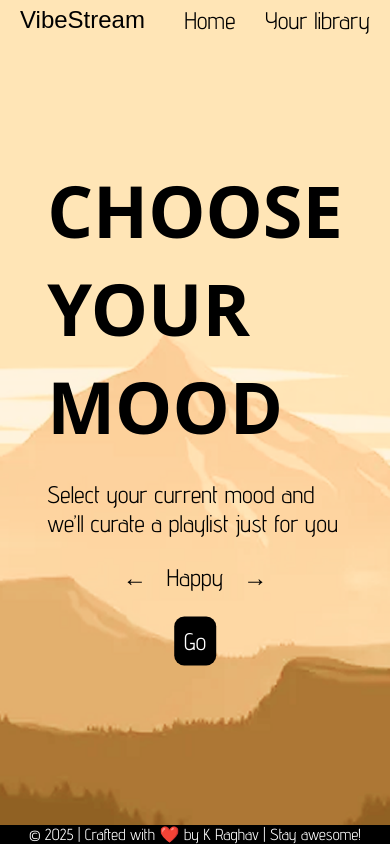
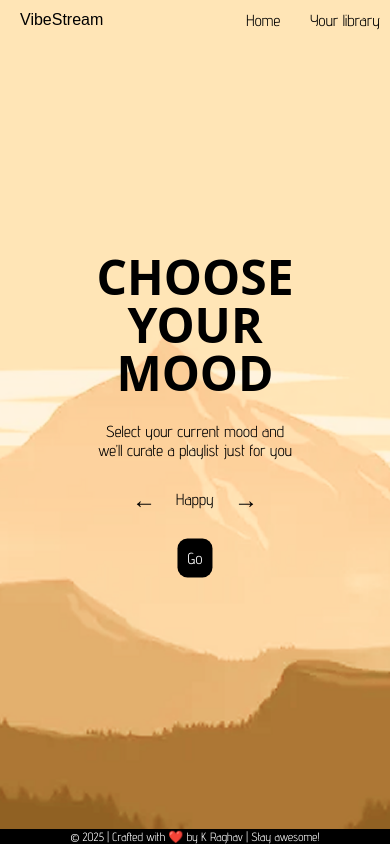
Before and after one commit to 3RaghavK3/Mood-Based-Music-Playlist, a React (Vite) app in the folder client/: page / in a window 390 px wide. Built offline with nearby package versions, Linux system fonts and the light colour scheme; a web font is replaced by a local one.

Commit message:
:responsive homepage

```diff
--- /dev/null
+++ b/client/src/components/Footer.css
@@ -0,0 +1,16 @@
+.footer {
+  background-color: black;
+  font-size: 1rem;
+  font-family: 'Advent Pro', sans-serif;
+  color: white;
+  width: 100%;
+  text-align: center;
+}
+
+
+
+@media (min-width: 355px) and (max-width: 767px) {
+  .footer{
+    font-size: 0.75rem;
+  }
+}
--- a/client/src/components/Footer.jsx
+++ b/client/src/components/Footer.jsx
@@ -1,18 +1,10 @@
 import React from 'react';
+import "./Footer.css"
 
 export function Footer() {
   return (
     <div
-      className="footer"
-      style={{
-        backgroundColor: 'black',
-        fontSize: '1rem',
-        fontFamily: "'Advent Pro', sans-serif",
-        color: 'white',
-        width: '100%',
-        textAlign: 'center',
-      }}
-    >
+      className="footer">
       © 2025 | Crafted with ❤️ by K Raghav | Stay awesome!
     </div>
   );
--- a/client/src/components/Header.css
+++ b/client/src/components/Header.css
@@ -4,7 +4,7 @@
   display: flex;
   justify-content: space-between;
   padding-left: 20px;
-  padding-right: 20px;
+  padding-right: 10px;
   align-items: center;
   height: 20px;
   font-family: 'Alexandria', sans-serif;
@@ -27,3 +27,19 @@
   gap: 30px;
   font-family: 'Advent Pro', sans-serif;
 }
+
+
+@media (min-width: 355px) and (max-width: 767px) {
+  .Header,
+.SongsHeader{
+  font-size: 1rem;
+}
+}
+
+
+@media  (min-width: 768px) and (max-width:1024px) {
+.title {
+  font-size:4rem;
+  line-height: 4rem;
+}
+}
--- a/client/src/components/HomePage/HomeContent.css
+++ b/client/src/components/HomePage/HomeContent.css
@@ -8,10 +8,13 @@
   font-weight: 800;
   color: var(--text-color);
   transition: color 1s ease;
+  text-align: center;
+
 }
 
 .title-tagline {
   font-family: 'Advent Pro', sans-serif;
+  text-align: center;
   font-size: 1.5rem;
   color: var(--text-color);
   transition: color 1s ease;
@@ -43,6 +46,7 @@
 .carousel {
   display: flex;
   justify-content: space-between;
+  align-items: center;
   gap: 20px;
   font-family: 'Advent Pro', sans-serif;
   font-size: 1.5rem;
@@ -53,3 +57,33 @@
 .carousel .button {
   cursor: pointer;
 }
+
+@media (min-width: 355px) and (max-width: 767px) {
+  .title {
+  font-size:3rem;
+  line-height: 3rem;
+}
+.title-tagline {
+  font-size: 1rem;
+}
+.mood{
+  font-size: 1rem;
+}
+.submit-btn {
+  font-size: 1rem;
+}
+
+
+}
+
+
+@media  (min-width: 768px) and (max-width:1024px) {
+
+.title {
+  font-size:4rem;
+  line-height: 4rem;
+}
+
+
+
+}
--- a/client/src/components/HomePage/HomeContent.jsx
+++ b/client/src/components/HomePage/HomeContent.jsx
@@ -87,7 +87,7 @@ export function HomeContent({
   };
 
   return (
-    <div className="wrapper">
+    <div className="wrapper ">
       <div className="title">CHOOSE YOUR MOOD</div>
       <div className="title-tagline">
         Select your current mood and we’ll curate a playlist just for you
--- a/client/src/components/SongsPage/SongCards.jsx
+++ b/client/src/components/SongsPage/SongCards.jsx
@@ -4,7 +4,6 @@ import { audio } from 'motion/react-client';
 import { Heart } from '../../assets/HeartIcon';
 import { PausePlay } from '../../assets/PausePlay';
 import '../../pages/SongsPage.css';
-import { useRef } from 'react';
 export function SongCards({ id, title, artist, preview }) {
   return (
     <div
```
